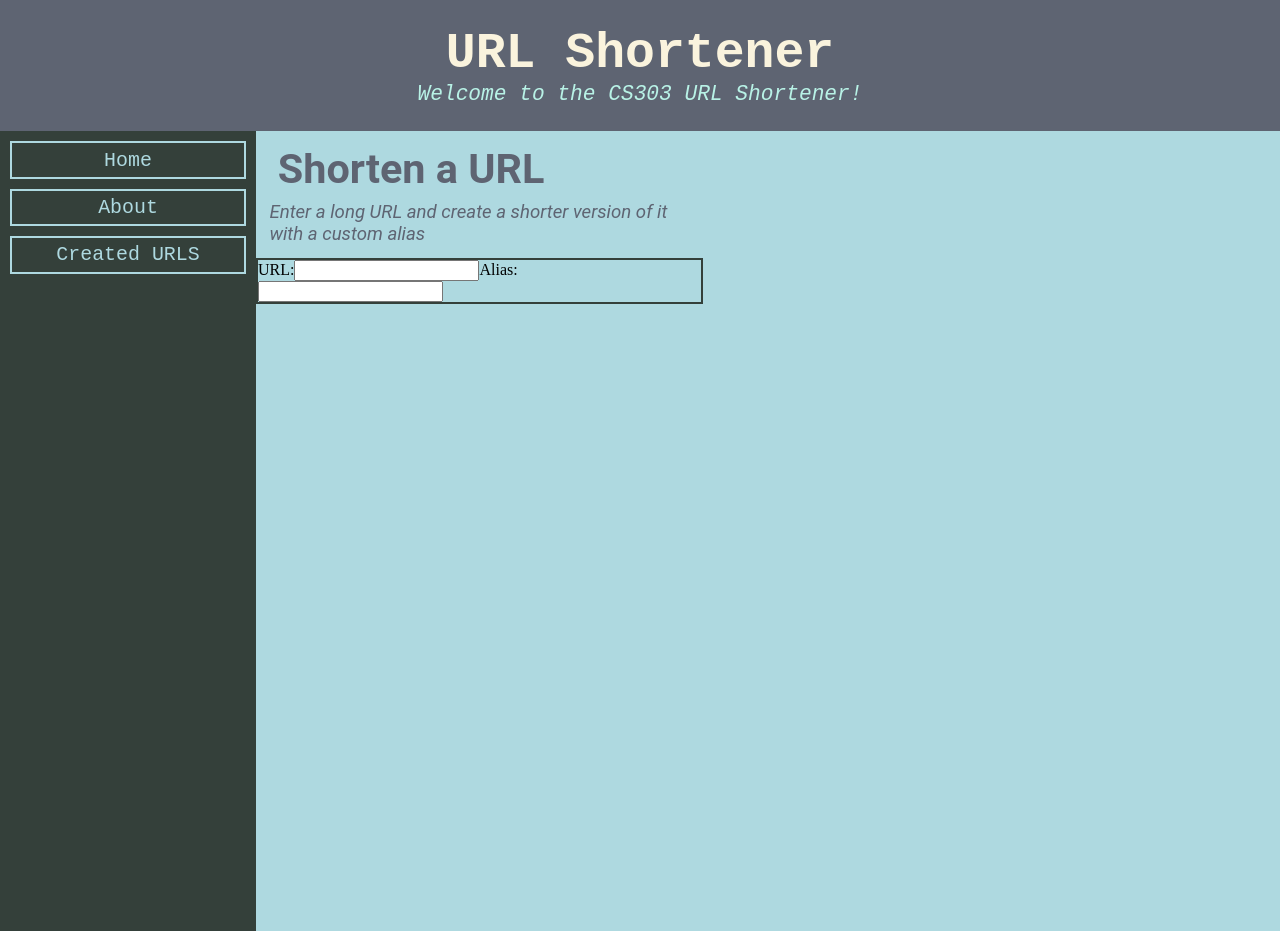
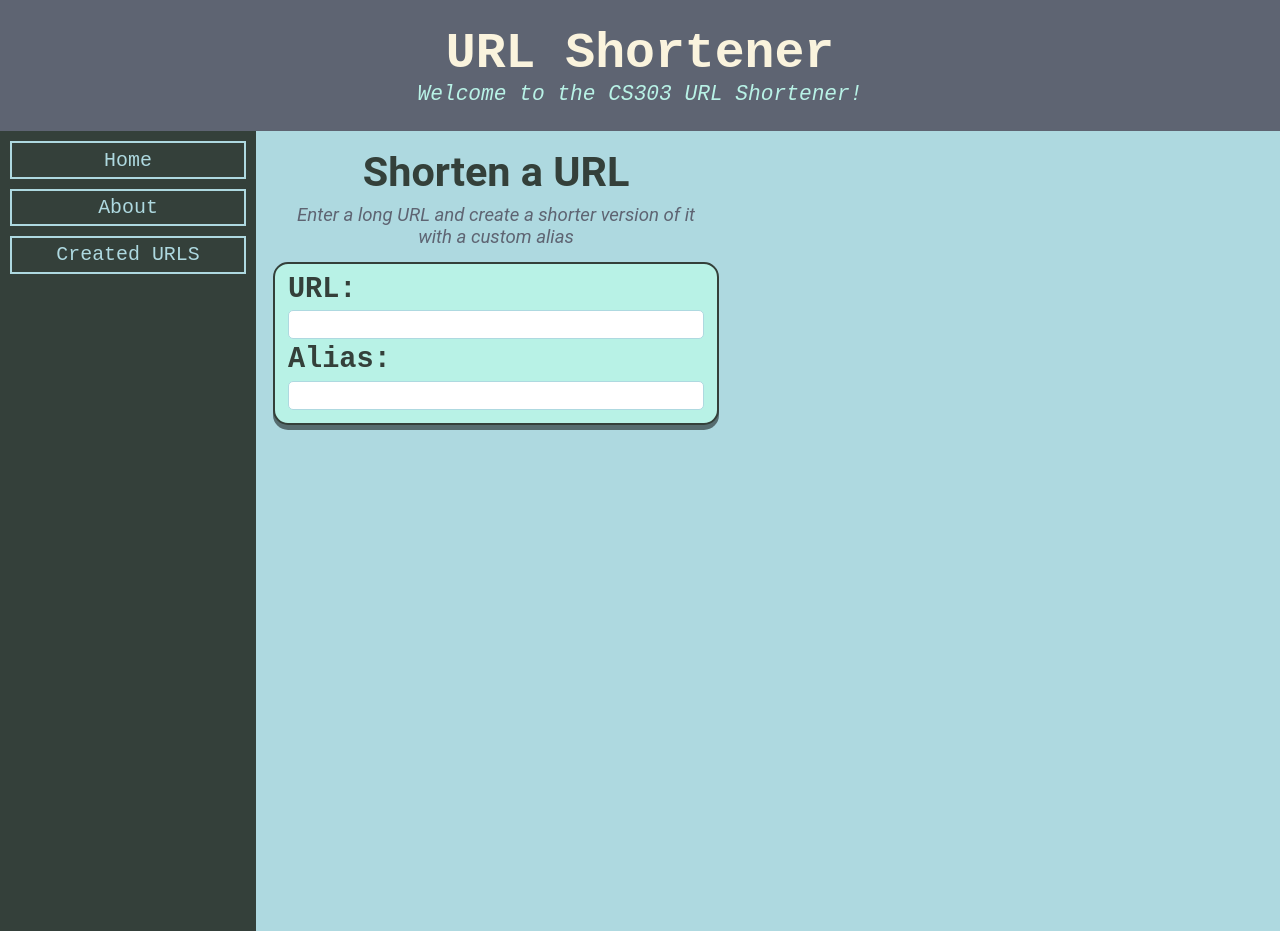
Before and after one commit to WynnMusselman/mp-5, a Next.js app: page / in a window 1280 px wide. Built offline with nearby package versions, Linux system fonts and the light colour scheme.

Commit message:
added shadow to input box

```diff
--- a/app/components/URLInputForm.tsx
+++ b/app/components/URLInputForm.tsx
@@ -4,6 +4,8 @@ import styled from "styled-components";
 
 const MainStyled = styled.main`
     width: 80%;
+    margin: 3%;
+    text-align: center;
 `
 
 const TitleStyled = styled.div`
@@ -12,7 +14,7 @@ const TitleStyled = styled.div`
 
 const H2Styled = styled.h2`
     font: bold calc(3px + 3vw) "Roboto", monospace;
-    color: #5E6472;
+    color: #34403A;
     margin: 2%;
 `
 
@@ -23,6 +25,29 @@ const PStyled = styled.p`
 
 const FormStyled = styled.form`
     border: 2px solid #34403A;
+    border-radius: 15px;
+    background-color: #B8F2E6;
+    padding: 2%;
+    display: flex;
+    flex-direction: column;
+    text-align: left;
+
+    box-shadow: 0 5px rgb(0, 0, 0, 50%);
+`
+
+const LabelStyled = styled.label`
+    font: bold calc(3px + 2vw) monospace;
+    color: #34403A;
+    margin: 0 1%;
+`
+
+const InputStyled = styled.input`
+    font: calc(2px + 1.4vw) monospace;
+    padding: 0.5% 2%;
+    margin: 1%;
+
+    border: 1px solid #AED9E0;
+    border-radius: 5px;
 `
 
 export default function URLInputForm(){
@@ -37,13 +62,15 @@ export default function URLInputForm(){
             </TitleStyled>
 
             <FormStyled>
+
                 {/*enter URL*/}
-                <label htmlFor="url">URL:</label>
-                <input type="text" id="url"/>
+                <LabelStyled htmlFor="url">URL:</LabelStyled>
+                <InputStyled type="text" id="url"/>
 
                 {/*enter alias for URL*/}
-                <label htmlFor="alias">Alias:</label>
-                <input type="text" id="alias"/>
+                <LabelStyled htmlFor="alias">Alias:</LabelStyled>
+                <InputStyled type="text" id="alias"/>
+
             </FormStyled>
         </MainStyled>
     )
```
